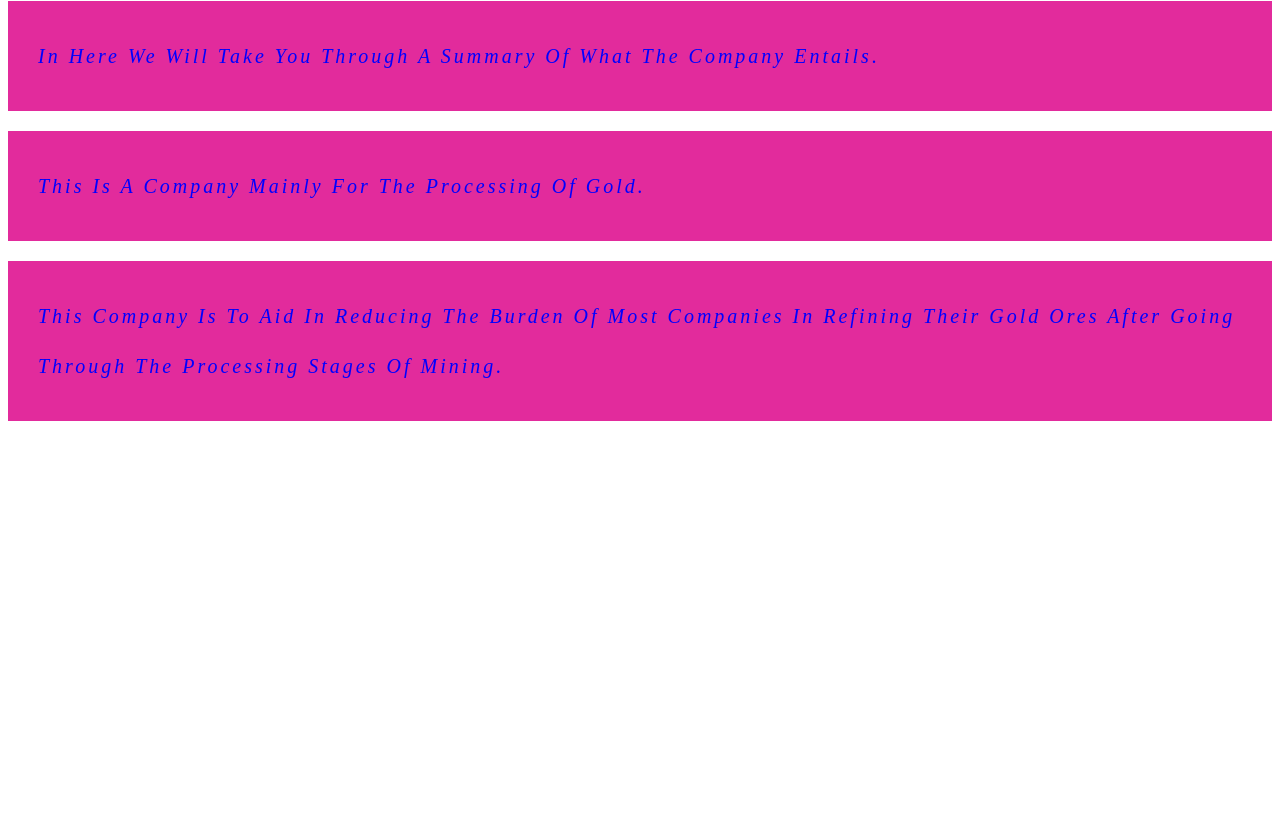
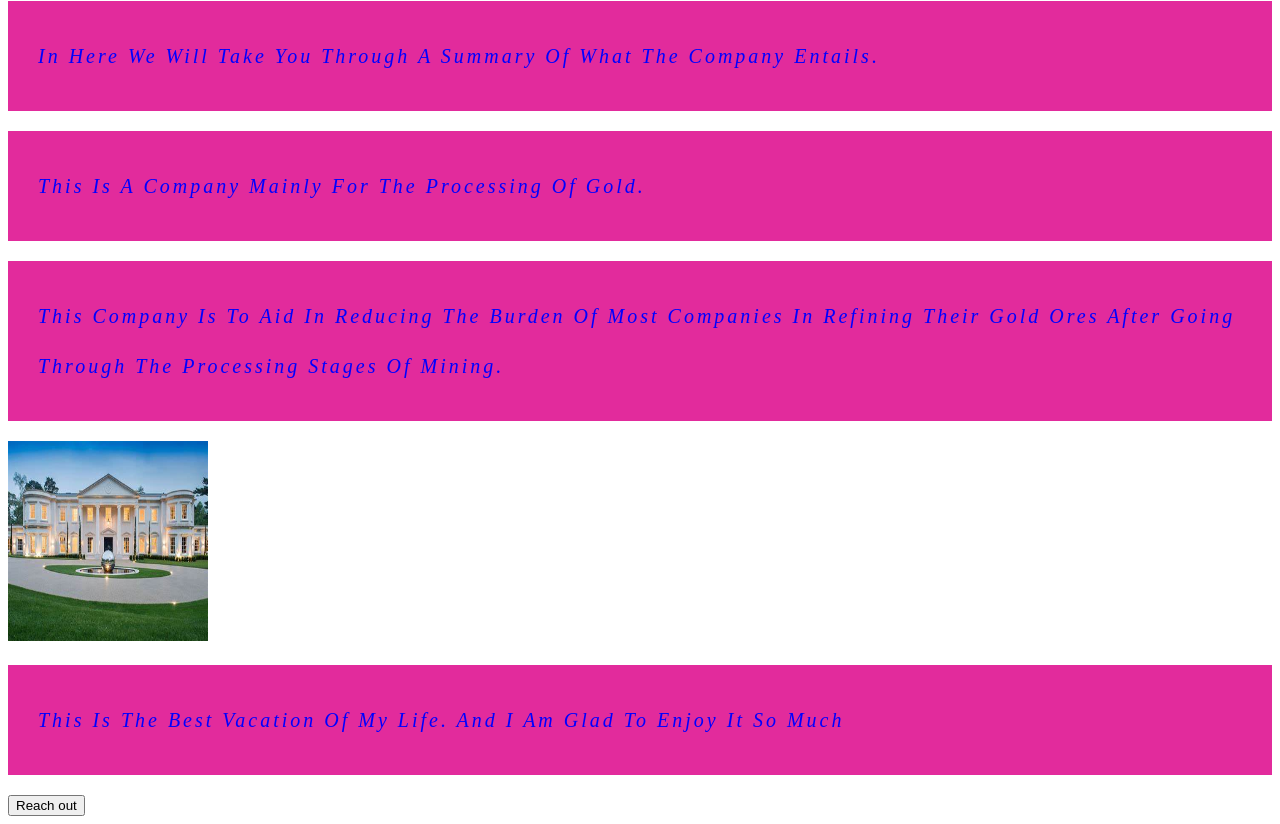
Before and after one commit to Adwoa-Safowaah/T4G_Lesson4, a plain HTML site: page index.html in a window 1280 px wide. Shown: the part 213-1037 px from the top of the page. Before the commit the page ends 800 px from the top, so only its background shows below. Drawn offline with Linux system fonts and the light colour scheme.

Commit message:
Made changes

```diff
--- a/index.html
+++ b/index.html
@@ -19,7 +19,17 @@
 <p>In here we will take you through a summary of what the company entails.</p>
 <p>This is a company mainly for the processing of gold.</p>
 <p>This company is to aid in reducing the burden of most companies in refining their gold ores after going through the processing stages of mining.</p>
+<footer>
+    <div>
+        <div>
+        <img src="images/House.jpg" alt="" style="width: 200px; height: 200px;" class="img.vacation">
+        <p>This is the best vacation of my life. And I am glad to enjoy it so much</p>
+        <button>Reach out</button>
+        </div>
 
+
+    </div>
+</footer>
 
 
 </body>
```
Also changed, not shown: images/House.jpg (added).
